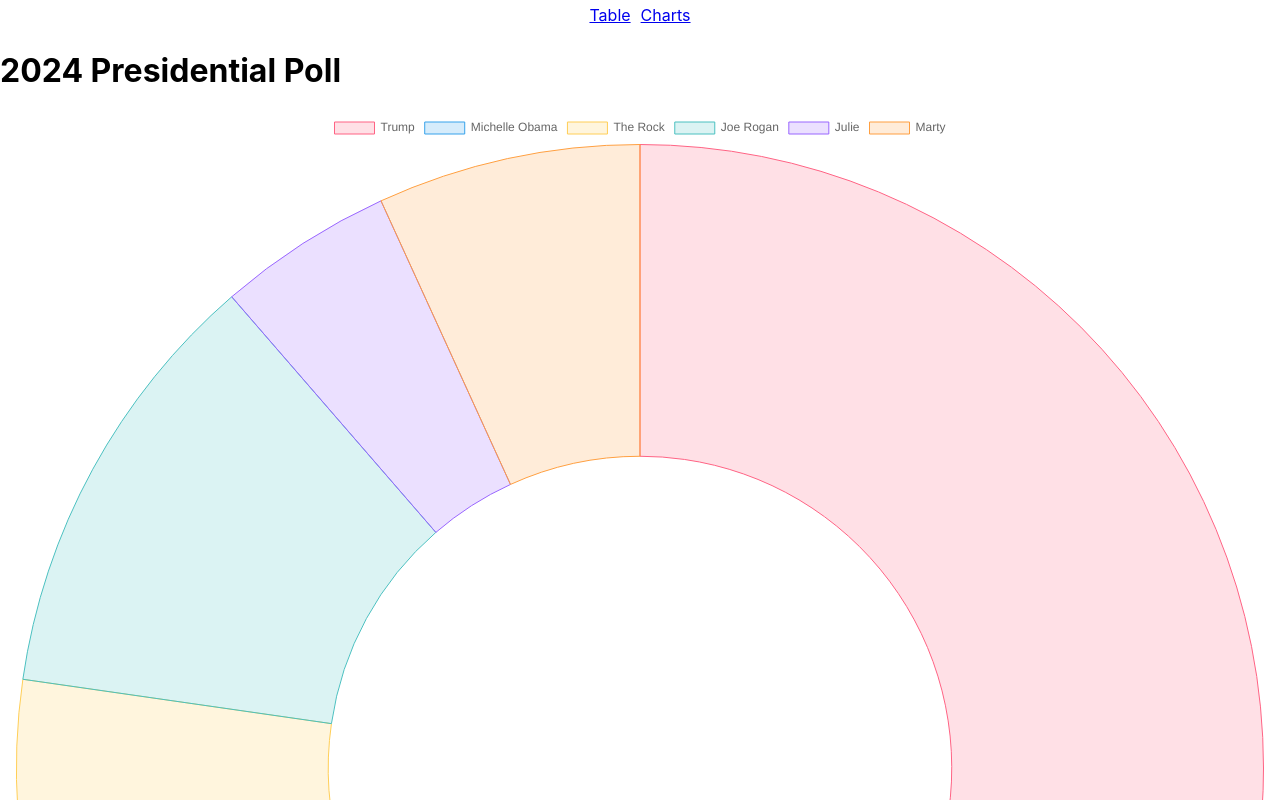
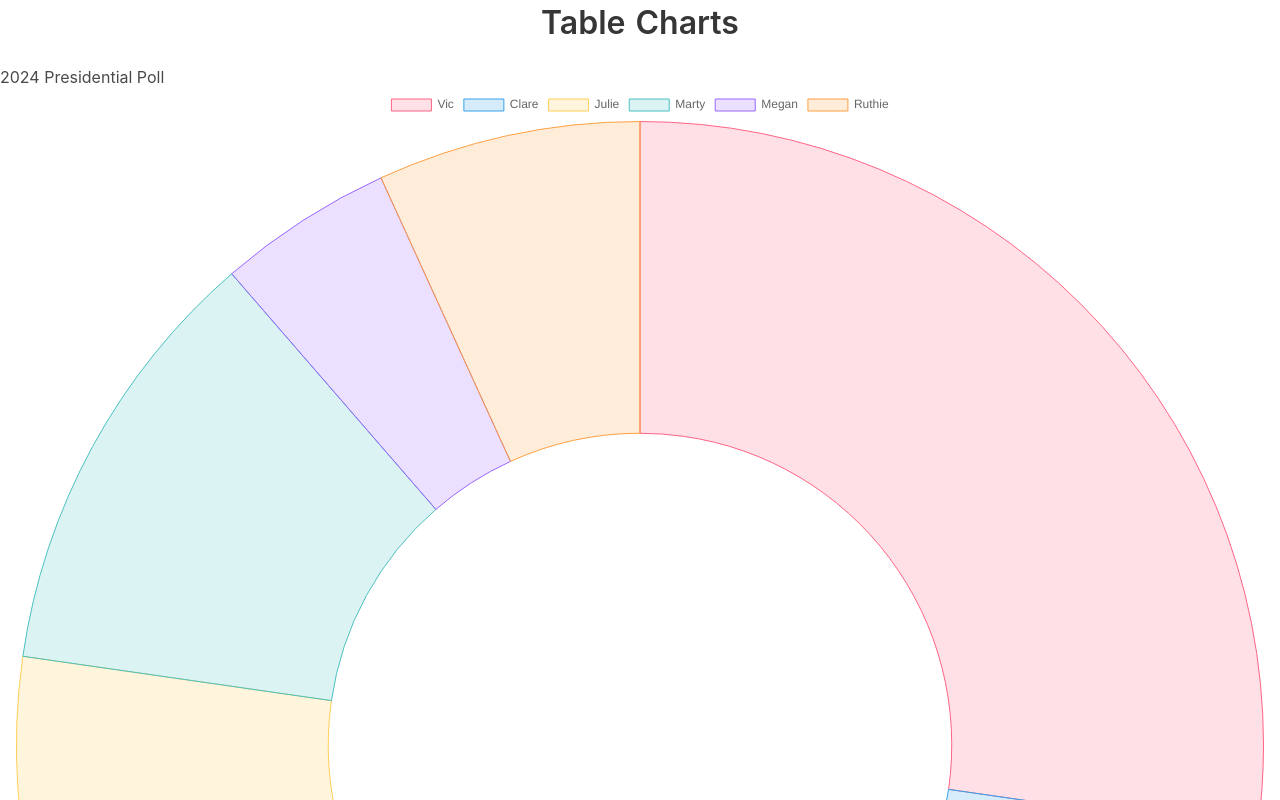
Before and after one commit to andrewjamesboyle/spotlight-react-libraries, a React (Create React App) app: page /charts in a window 1280 px wide. Shown: the top 800 px of the page. Built offline with nearby package versions, Linux system fonts and the light colour scheme.

Commit message:
tables and charts links changed

```diff
--- a/package.json
+++ b/package.json
@@ -7,6 +7,7 @@
     "@testing-library/jest-dom": "^5.16.4",
     "@testing-library/react": "^13.3.0",
     "@testing-library/user-event": "^13.5.0",
+    "bulma": "^0.9.4",
     "chart.js": "^3.9.1",
     "netlify-cli": "^9.4.4",
     "react": "^18.2.0",
--- a/src/App.js
+++ b/src/App.js
@@ -1,3 +1,4 @@
+import 'bulma/css/bulma.min.css';
 import { Link, Route, Switch } from 'react-router-dom';
 import { Doughnut } from 'react-chartjs-2';
 import { data } from './data';
@@ -15,8 +16,8 @@ function App() {
   return (
     <div className="App">
       <nav>
-        <Link to="/table">Table</Link>
-        <Link to="/charts">Charts</Link>
+        <Link className="title is-3" to="/table">Table</Link>
+        <Link className="title is-3" to="/charts">Charts</Link>
       </nav>
       <Switch>
         <Route path="/table">
--- a/src/component/Table/Table.js
+++ b/src/component/Table/Table.js
@@ -2,6 +2,7 @@ import React from 'react';
 import usersData from '../../users.json';
 import { useState } from 'react';
 import { Table as RTable, Column, HeaderCell, Cell } from 'rsuite-table';
+import 'rsuite-table/dist/css/rsuite-table.css';
 
 export default function Table() {
   const [users, setUsers] = useState(usersData);
--- a/src/data.js
+++ b/src/data.js
@@ -1,5 +1,5 @@
 export const data = {
-  labels: ['Trump', 'Michelle Obama', 'The Rock', 'Joe Rogan', 'Julie', 'Marty'],
+  labels: ['Vic', 'Clare', 'Julie', 'Marty', 'Megan', 'Ruthie'],
   datasets: [
     {
       label: '# of Votes',
```
Also changed, not shown: 1 other file (tests, documents, lock files or other folders).
